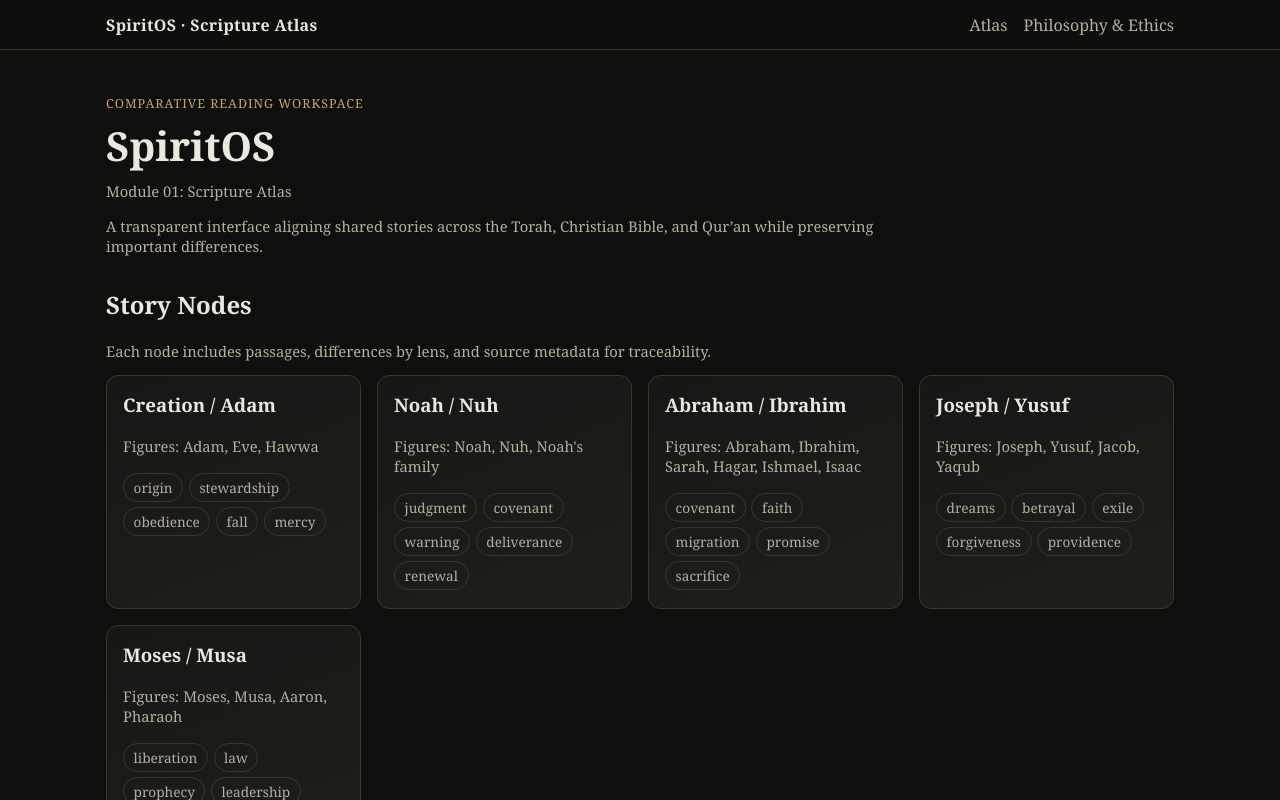
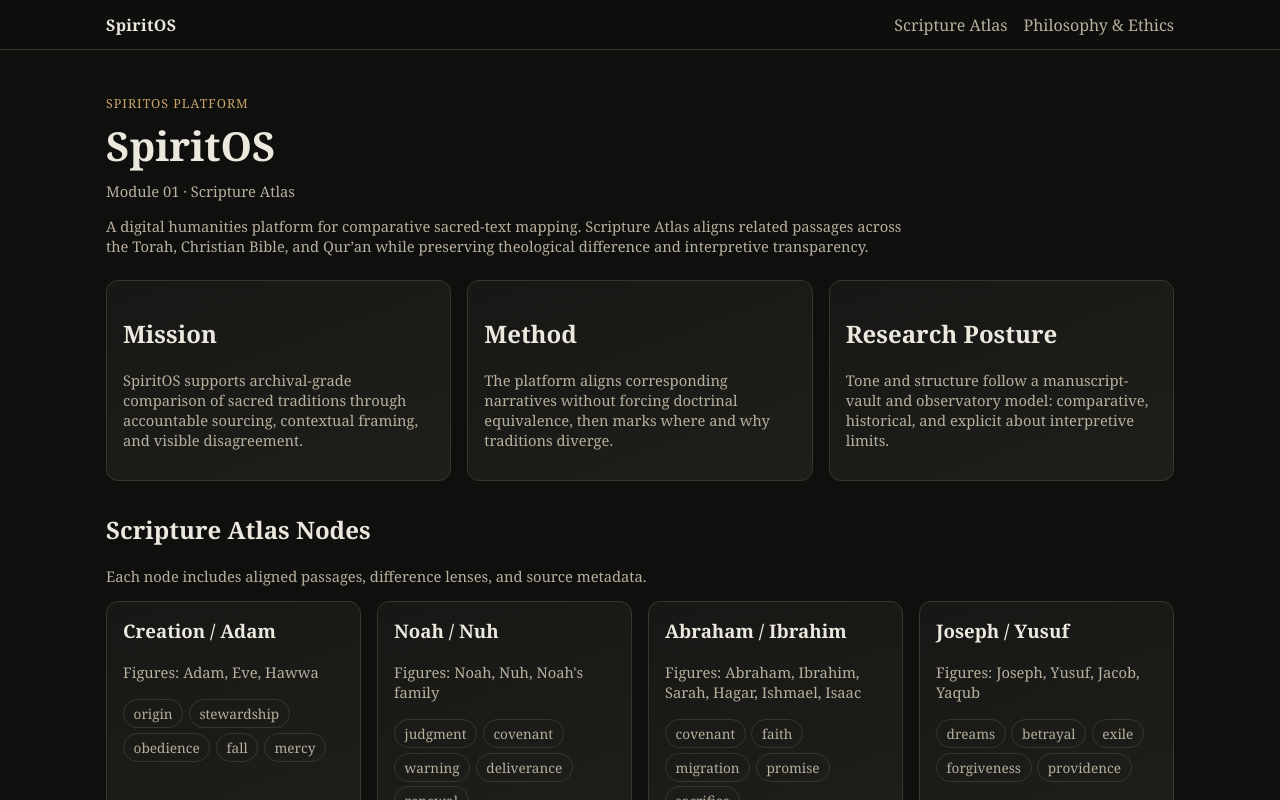
Before and after one commit to samuelgeorgejohnson/scripture_atlas, a Next.js app in the folder scripture-atlas/: page / in a window 1280 px wide. Shown: the top 800 px of the page. Built offline with nearby package versions, Linux system fonts and the light colour scheme.

Commit message:
Rebrand interface around SpiritOS platform identity

```diff
--- a/scripture-atlas/package.json
+++ b/scripture-atlas/package.json
@@ -2,6 +2,7 @@
   "name": "spiritos",
   "version": "0.1.0",
   "private": true,
+  "description": "SpiritOS platform prototype. Includes Scripture Atlas for comparative sacred-text mapping.",
   "scripts": {
     "dev": "next dev",
     "build": "next build",
--- a/scripture-atlas/src/app/globals.css
+++ b/scripture-atlas/src/app/globals.css
@@ -32,6 +32,13 @@ a { color: inherit; text-decoration: none; }
   display: grid;
   gap: 1rem;
   grid-template-columns: repeat(auto-fit, minmax(220px, 1fr));
+}
+
+.landing-panels {
+  margin-top: 1.5rem;
+  display: grid;
+  gap: 1rem;
+  grid-template-columns: repeat(auto-fit, minmax(240px, 1fr));
 }
 
 .triptych {
@@ -106,6 +113,15 @@ a { color: inherit; text-decoration: none; }
   margin-bottom: 0.4rem;
 }
 
+.module-label {
+  margin-top: 0.25rem;
+  margin-bottom: 0;
+}
+
+.hero-copy {
+  max-width: 820px;
+}
+
 .comparison-table-wrap {
   overflow-x: auto;
 }
--- a/scripture-atlas/src/app/layout.tsx
+++ b/scripture-atlas/src/app/layout.tsx
@@ -3,8 +3,9 @@ import type { Metadata } from 'next';
 import { MainNav } from '@/components/MainNav';
 
 export const metadata: Metadata = {
-  title: 'SpiritOS — Scripture Atlas',
-  description: 'Comparative scripture interface for shared Abrahamic stories'
+  title: 'SpiritOS',
+  description:
+    'SpiritOS is a comparative sacred-text research platform. Scripture Atlas is its first module for mapping shared Abrahamic narratives with interpretive transparency.'
 };
 
 export default function RootLayout({ children }: { children: React.ReactNode }) {
--- a/scripture-atlas/src/app/page.tsx
+++ b/scripture-atlas/src/app/page.tsx
@@ -11,18 +11,43 @@ export default function HomePage() {
   return (
     <main className="container">
       <section className="hero">
-        <p className="eyebrow">Comparative Reading Workspace</p>
+        <p className="eyebrow">SpiritOS Platform</p>
         <h1>SpiritOS</h1>
-        <p className="small" style={{ marginTop: '0.25rem', marginBottom: 0 }}>Module 01: Scripture Atlas</p>
-        <p className="small" style={{ maxWidth: 820 }}>
-          A transparent interface aligning shared stories across the Torah, Christian Bible, and Qur’an while preserving
-          important differences.
+        <p className="small module-label">Module 01 · Scripture Atlas</p>
+        <p className="small hero-copy">
+          A digital humanities platform for comparative sacred-text mapping. Scripture Atlas aligns related passages
+          across the Torah, Christian Bible, and Qur’an while preserving theological difference and interpretive
+          transparency.
         </p>
       </section>
 
+      <section className="landing-panels" aria-label="SpiritOS mission and method">
+        <article className="card">
+          <h2>Mission</h2>
+          <p className="small">
+            SpiritOS supports archival-grade comparison of sacred traditions through accountable sourcing, contextual
+            framing, and visible disagreement.
+          </p>
+        </article>
+        <article className="card">
+          <h2>Method</h2>
+          <p className="small">
+            The platform aligns corresponding narratives without forcing doctrinal equivalence, then marks where and
+            why traditions diverge.
+          </p>
+        </article>
+        <article className="card">
+          <h2>Research Posture</h2>
+          <p className="small">
+            Tone and structure follow a manuscript-vault and observatory model: comparative, historical, and explicit
+            about interpretive limits.
+          </p>
+        </article>
+      </section>
+
       <section style={{ marginTop: '2rem' }}>
-        <h2>Story Nodes</h2>
-        <p className="small">Each node includes passages, differences by lens, and source metadata for traceability.</p>
+        <h2>Scripture Atlas Nodes</h2>
+        <p className="small">Each node includes aligned passages, difference lenses, and source metadata.</p>
         <section className="grid">
           {nodes.map((node) => (
             <StoryNodeCard key={node.slug} node={node} />
--- a/scripture-atlas/src/components/MainNav.tsx
+++ b/scripture-atlas/src/components/MainNav.tsx
@@ -1,7 +1,7 @@
 import Link from 'next/link';
 
 const navItems = [
-  { href: '/', label: 'Atlas' },
+  { href: '/', label: 'Scripture Atlas' },
   { href: '/philosophy', label: 'Philosophy & Ethics' }
 ];
 
@@ -10,7 +10,7 @@ export function MainNav() {
     <header className="site-header">
       <div className="container header-inner">
         <Link href="/" className="brand">
-          SpiritOS · Scripture Atlas
+          SpiritOS
         </Link>
         <nav aria-label="Primary">
           <ul className="nav-list">
```
Also changed, not shown: 1 other file (tests, documents, lock files or other folders).
